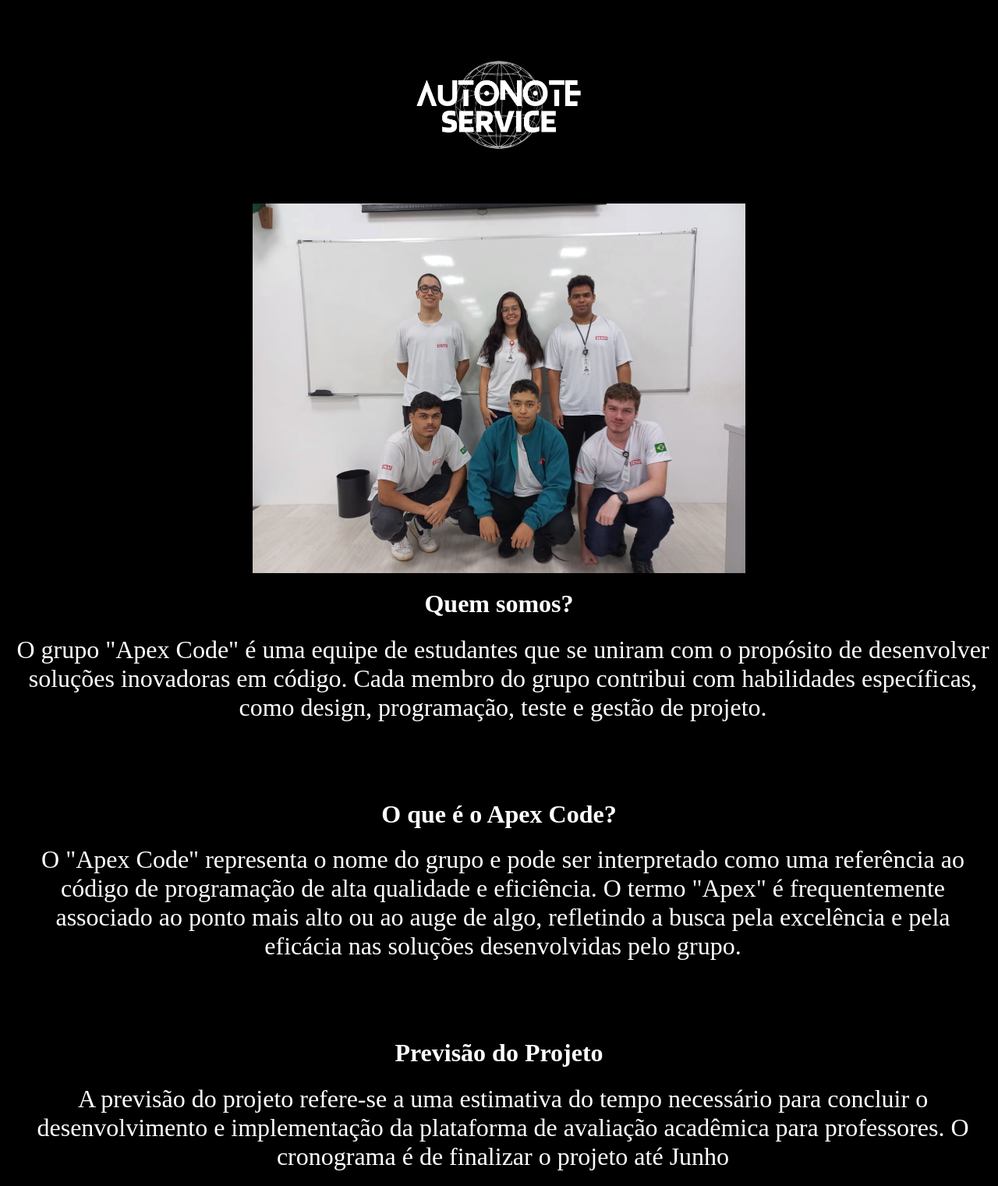
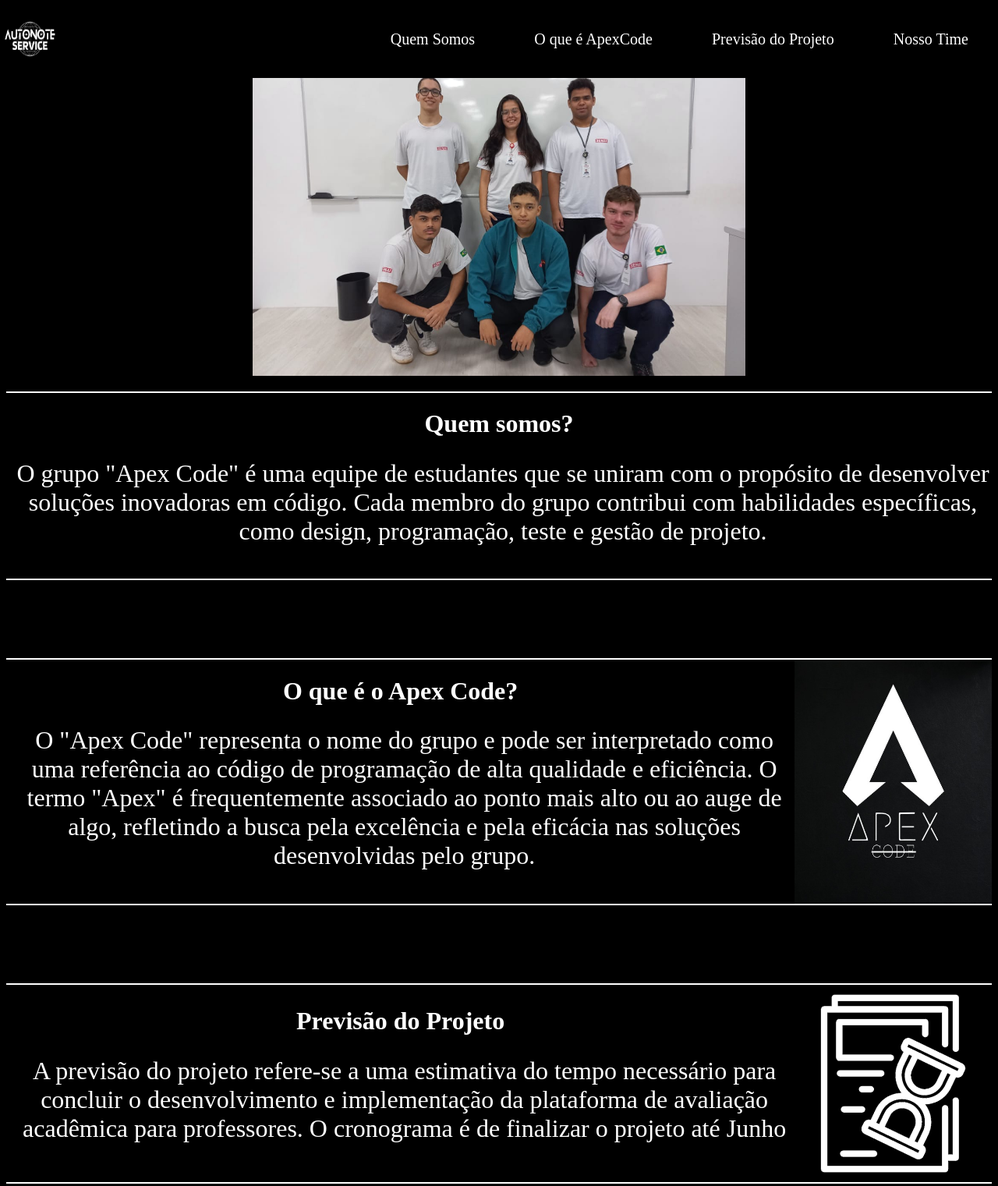
Before and after one commit to Kayke-Rodrigues/AutoNote-Services, a plain HTML site: page index.html in a window 1280 px wide. Shown: the top 1521 px of the page at 78% size. Drawn offline with Linux system fonts and the light colour scheme.

Commit message:
Add files via upload

```diff
--- a/css/style.css
+++ b/css/style.css
@@ -2,25 +2,138 @@ body {
     background-color: black;
 }
 
+header {
+
+  background-color: black;
+  height: 100px;
+  flex: 1 1 100vw;
+  display: flex;
+  position: fixed;
+  top:0;
+  left: 0;
+  width: 100%;
+  z-index: 1;
+
+}
+
+header #logo {
+  display: flex;
 
 
-#cabecalhoLogo {
-    display: flex;
-    justify-content: center;
-    align-items: center;
-    flex: 1 1 100vw;
-  }
+}
+
+.menu {
+
+  align-items: center;
+  float: right;
+
+}
+
+nav {
+
+  justify-content: flex-end;
+  align-items: center;
+  flex: 1 1 200px;
+}
+
+nav a {
+
+  margin: 0 2%;
+  font-size: 15pt;
+}
+
+main {
+  height: calc(100vh - 224px);
+  height: 1000px;
+  display: flex;
+  flex: 20 1 500px;
+  /* border: solid red 2px; */
+
+
+}
+
+.navbar {
+  /* border: solid red 2px; */
+
+  justify-content: flex-end;
+  display: flex;
+  overflow: hidden;
+  background-color: black;
+  width: auto;
+  height: 100px;
+  align-items: center;
+
+}
+
+.navbar a {
+
+
+  /* border: solid red 2px;  */
+  float: right;
+  font-size: 20px;
+  color: white;
+  text-align: center;
+  padding: 14px;
+  text-decoration: none;
+
+}
+
+
+.navbar a:hover {
+
+
+  background-color: white;
+  color: black;
+  border-radius: 5px;
+  transition: 1s 0s;
+}
+
+
+
+
 
 
   #imagem-grupo{
     display: flex;
     justify-content: center;
     align-items: center;
+    margin-bottom: 10 0px;
   }
 
-  #perguntas-respostas{
+  #QuemSomos{
     color: #ffff;
+    display: flex;
+    margin-top: 20px;
+    border-bottom: white solid 2px;
+    border-top: white solid 2px;
+    margin-bottom: 100px;
+  }
+
+  #Oque{
+    color: #ffff;
+    display: flex;
+    margin-top: 20px;
+    border-bottom: white solid 2px;
+    border-top: white solid 2px;
+    margin-bottom: 100px;
+  }
+
+  #Previsao{
+    color: #ffff;
+    display: flex;
+    margin-top: 20px;
+    border-bottom: white solid 2px;
+    border-top: white solid 2px;
+    margin-bottom: 100px;
+  }
+
+  .texto{
+
     text-align: center;
+    display: flex;
+    justify-content: center;
+    flex-direction: column;
+
   }
 
 
--- a/index.html
+++ b/index.html
@@ -1,5 +1,5 @@
 <!DOCTYPE html>
-<html lang="en">
+<html lang="pt-br">
 
 <head>
     <meta charset="UTF-8">
@@ -11,26 +11,60 @@
 
 <body>
     <header id="cabecalhoLogo">
-        <img src="img/logo_AutoNote.jpeg" alt="logo do AutoNote" width="20%">
+        <img id="logo" src="img/logo_AutoNote.jpeg" alt="logo do AutoNote" width="6%" height="100%">
+
+        <nav class="menu">
+            <div class="navbar">
+
+                <a href="#QuemSomos">Quem Somos</a>
+                <a href="#Oque">O que é ApexCode</a>
+                <a href="#Previsao">Previsão do Projeto</a>
+                <a href="#titulo">Nosso Time</a>
+
+            </div>
+
+        </nav>
     </header>
 
     <div id="imagem-grupo">
         <img src="img/programadores.jpeg" alt="" width="50%">
     </div>
 
-    <div id="perguntas-respostas">
-        <h1>Quem somos?</h1>
-        <h4>O grupo "Apex Code" é uma equipe de estudantes que se uniram com o propósito de desenvolver soluções inovadoras em código. Cada membro do grupo contribui com habilidades específicas, como design, programação, teste e gestão de projeto.</h4>
-        <br>
-        <br>
-        <h1>O que é o Apex Code?</h1>
-        <h4>O "Apex Code" representa o nome do grupo e pode ser interpretado como uma referência ao código de programação de alta qualidade e eficiência. O termo "Apex" é frequentemente associado ao ponto mais alto ou ao auge de algo, refletindo a busca pela excelência e pela eficácia nas soluções desenvolvidas pelo grupo.</h4>
-        <br>
-        <br>
-        <h1>Previsão do Projeto</h1>
-        <h4>A previsão do projeto refere-se a uma estimativa do tempo necessário para concluir o desenvolvimento e implementação da plataforma de avaliação acadêmica para professores. O cronograma é de finalizar o projeto até Junho</h4>
-        <br>
-        <br>
+    <div id="QuemSomos">
+        <div class="texto">
+            <h1>Quem somos?</h1>
+            <h4>O grupo "Apex Code" é uma equipe de estudantes que se uniram com o propósito de desenvolver soluções
+                inovadoras em código. Cada membro do grupo contribui com habilidades específicas, como design,
+                programação, teste e gestão de projeto.</h4>
+        </div>
+    </div>
+
+    <div id="Oque">
+
+        <div class="texto">
+            <h1>O que é o Apex Code?</h1>
+            <h4>O "Apex Code" representa o nome do grupo e pode ser interpretado como uma referência ao código de
+                programação de alta qualidade e eficiência. O termo "Apex" é frequentemente associado ao ponto mais
+                alto
+                ou ao auge de algo, refletindo a busca pela excelência e pela eficácia nas soluções desenvolvidas
+                pelo
+                grupo.</h4>
+        </div>
+        <img src="img/logoApex.png" alt="" width="20%">
+
+    </div>
+
+    <div id="Previsao">
+
+        <div class="texto">
+            <h1>Previsão do Projeto</h1>
+            <h4>A previsão do projeto refere-se a uma estimativa do tempo necessário para concluir o desenvolvimento
+                e
+                implementação da plataforma de avaliação acadêmica para professores. O cronograma é de finalizar o
+                projeto até Junho</h4>
+        </div>
+        <img src="img/tempo.png" alt="" width="20%">
+
     </div>
 
     <footer class="fotos-explicacoes">
@@ -45,7 +79,7 @@
             <div class="circulo-container">
                 <div class="circulo">
                     <div class="circulo-content">
-                        <img  width="150px" src="img/kaique.png" alt="Imagem 1">
+                        <img width="150px" src="img/kaique.png" alt="Imagem 1">
                     </div>
                 </div>
                 <h1>Kayke</h1>
```
Also changed, not shown: img/logoApex.png (added), img/tempo.png (added).
